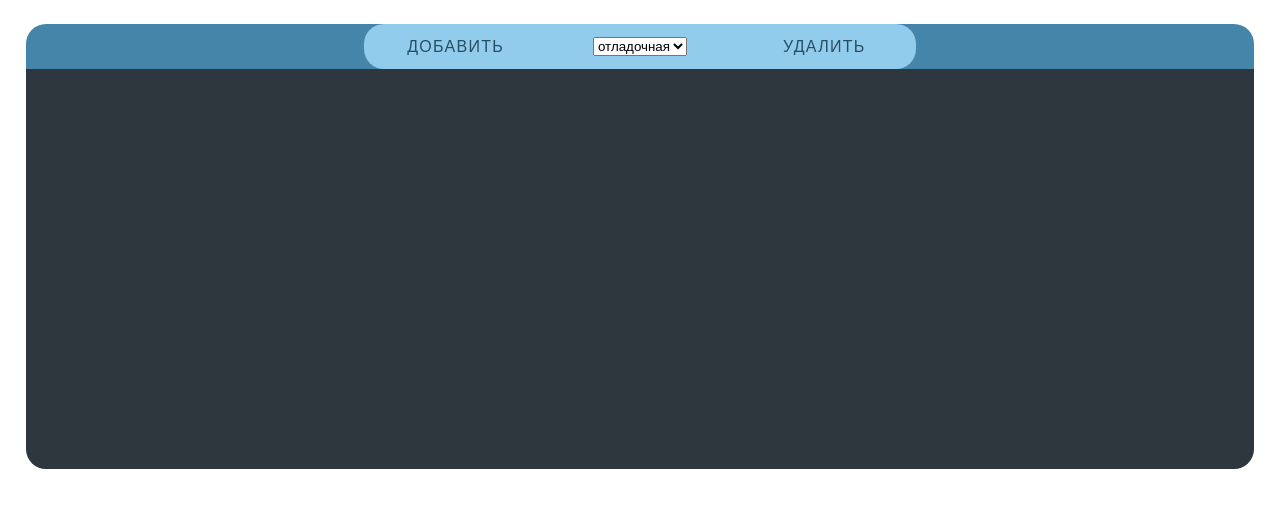
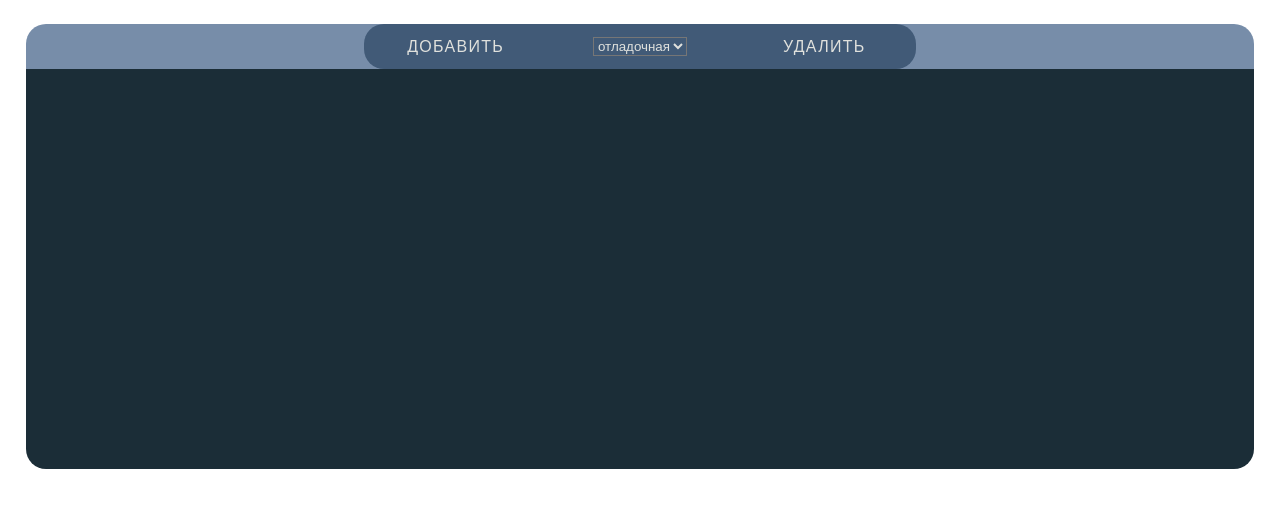
Before and after one commit to RRRayji/web-storage-php-, a PHP site: page / in a window 1280 px wide. Shown: the top 508 px of the page. Run offline with PHP 8.4, Linux system fonts and the light colour scheme; data that the repository does not hold is empty.

Commit message:
before select changing

```diff
--- a/index.php
+++ b/index.php
@@ -42,7 +42,6 @@
 		}
 		header{
 			margin: 3svh 2svw 0;
-			background-color: #4585a9;
 			min-height: 45px;
 			min-width: 570px;
 			height: 5svh;
@@ -50,21 +49,22 @@
 			display: flex;
 			justify-content: center;
 			align-items: center;
+			background-color: #778da9;
 		}
 		.button{
 			width: 15%;
 			min-width: 120px;
 			height: 100%;
-			background-color: #92cced;
 			display: flex;
 			justify-content: center;
 			align-items: center;
 			font: 16px Luminari, fantasy;
-			color: rgb(41, 78, 97);/* rgb(82, 136, 138); */
 			letter-spacing: 1.3px;
 			text-decoration: none;
 			border: none;
 			cursor: pointer;
+			color: #e0e1dd;
+			background-color: #415a77;
 		}
 		.button:first-child{
 			border-radius: 20px 0 0 20px;
@@ -79,16 +79,20 @@
 			transition: .5s all;
 			opacity: 0.5;
 		}
+		#table_name{
+			color: #e0e1dd;
+			background-color: #415a77;
+		}
 		main{
 			display: flex;
     		justify-content: center;
-			background-color: rgb(45, 55, 61);
 			border-radius: 0 0 20px 20px;
 			margin: 0 2svw 3svh;
 			min-height: 400px;
 			min-width: 570px;
 			max-height: 89svh;		/*	100-3-5-2-(1?)	*/
 			overflow: hidden;
+			background-color: #1b2d37;
 		}
 		#scroller{
 			width: 30svw;
@@ -118,7 +122,11 @@
 			min-height: 100%;
 			min-width: 50px;
 			width: 33.333333%;									/* dynamic */
-			background-color: #5994c5;
+			color: #e0e1dd;
+			background-color: #415a77;
+		}
+		.row:nth-child(odd) .cell{
+			background-color: #778da9;
 		}
 		.cell:first-child{
 			border-radius: inherit;
@@ -127,9 +135,6 @@
 		.cell:last-child{
 			border-radius: inherit;
 			border-bottom-left-radius: 0;
-		}
-		.row:nth-child(odd) .cell{
-			background-color: #6db5dd;
 		}
 	</style>
 </head>
@@ -140,7 +145,7 @@
 		<button id="add" class="button">ДОБАВИТЬ</button>
 		<form class="button" method="post" action="">
 			<select name="table_name" id="table_name" onchange="this.form.submit()">
-				<option value="" name="first_element" id="first_element"></option>
+				<option value="" name="first_element" id="first_element" disabled></option>
 				<option value="отладочная">отладочная</option>
 				<option value="ед_изм">ед_изм</option>
 				<option value="категория">категория</option>
```
